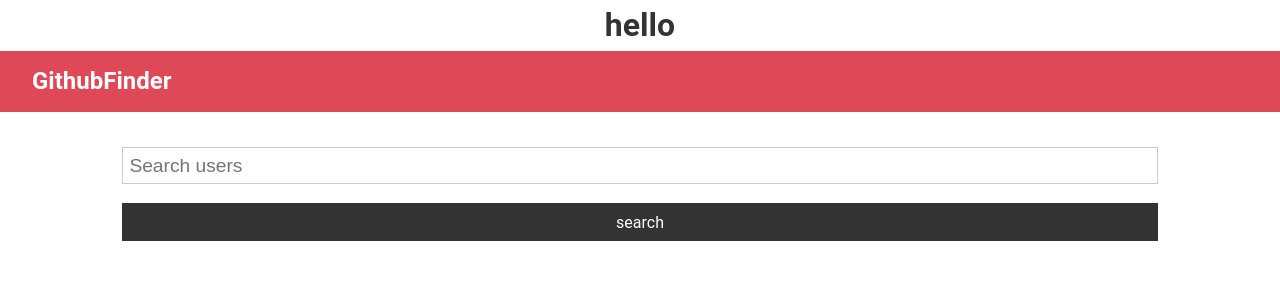
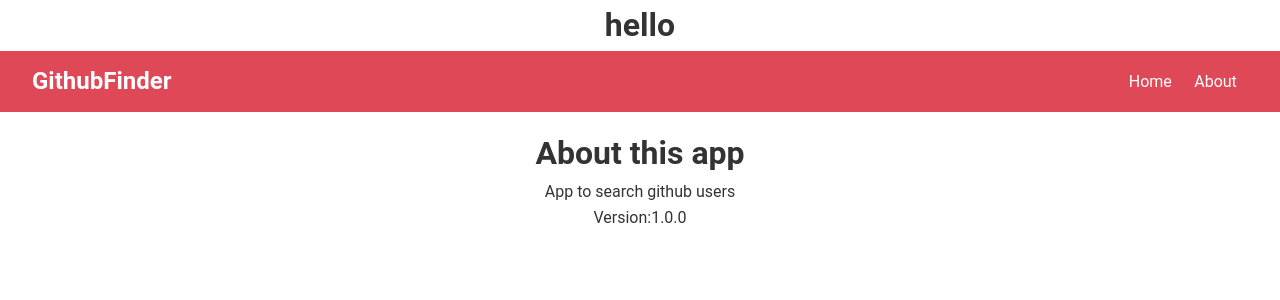
Before and after one commit to annavu/course, a React (Create React App) app: page /about in a window 1280 px wide. Shown: the top 300 px of the page. Built offline with nearby package versions, Linux system fonts and the light colour scheme.

Commit message:
react router setup

```diff
--- a/package.json
+++ b/package.json
@@ -6,6 +6,7 @@
     "axios": "^0.19.0",
     "react": "^16.8.6",
     "react-dom": "^16.8.6",
+    "react-router-dom": "^5.0.1",
     "react-scripts": "3.0.1"
   },
   "scripts": {
--- a/src/App.js
+++ b/src/App.js
@@ -1,9 +1,11 @@
-import React, { Component } from 'react';
+import React, { Component, Fragment } from 'react';
+import { BrowserRouter as Router, Switch, Route } from 'react-router-dom';
 import './App.css';
 import Navbar from './components/layout/Navbar';
 import Users from './components/users/Users';
 import Search from './components/users/Search';
 import Alert from './components/layout/Alert';
+import About from './components/pages/About';
 import axios from 'axios';
 
 class App extends Component {
@@ -97,11 +99,18 @@
     const { users, loading } = this.state
 
     return (
+      <Router>
       <div className="App">
       { loadingN ? <h1>Loading...</h1> : <h1>hello {showName && name}</h1>}
        <Navbar title="GithubFinder"></Navbar>
        <div className='container'>
         <Alert alert={this.state.alert}/>
+        <Switch>
+          <Route
+            exact
+            path='/'
+            render={props => (
+            <Fragment>
               <Search
                 searchUsers = {this.searchUsers}
                 clear={this.clear}
@@ -109,8 +118,17 @@
                 setAlert={this.setAlert}
               />
               <Users users = {users} loading = {loading}></Users>
+            </Fragment>
+          )}/>
+          <Route
+            exact
+            path='/about'
+            component={About}
+          />
+        </Switch>
        </div>
       </div>
+      </Router>
     );
   }
 }
--- a/src/components/layout/Navbar.js
+++ b/src/components/layout/Navbar.js
@@ -1,11 +1,20 @@
 import React from 'react';
 import PropTypes from 'prop-types';
+import { Link } from 'react-router-dom';
 
 
 const Navbar = (props) => {
         return (
             <nav className="navbar bg-primary">
                 <h1>{props.title}</h1>
+                <ul>
+                    <li>
+                        <Link to='/'>Home</Link>
+                    </li>
+                    <li>
+                        <Link to='/about'>About</Link>
+                    </li>
+                </ul>
             </nav>
         )
 
--- /dev/null
+++ b/src/components/pages/About.js
@@ -0,0 +1,13 @@
+import React, { Fragment } from 'react'
+
+const About = () => {
+    return (
+        <Fragment>
+            <h1>About this app</h1>
+            <p>App to search github users</p>
+            <p>Version:1.0.0</p>
+        </Fragment>
+    )
+}
+
+export default About
```
Also changed, not shown: 1 other file (tests, documents, lock files or other folders). Lines whose indentation alone changed are shown as unchanged.
